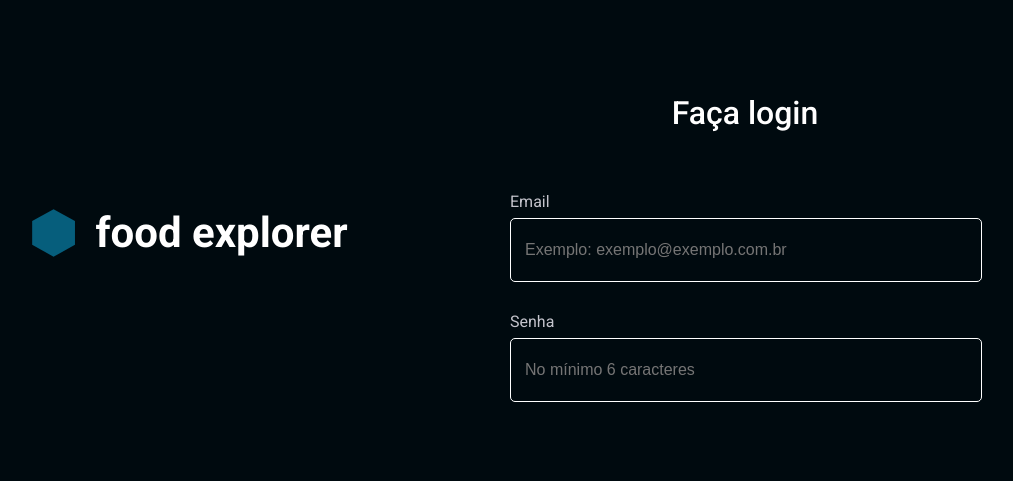
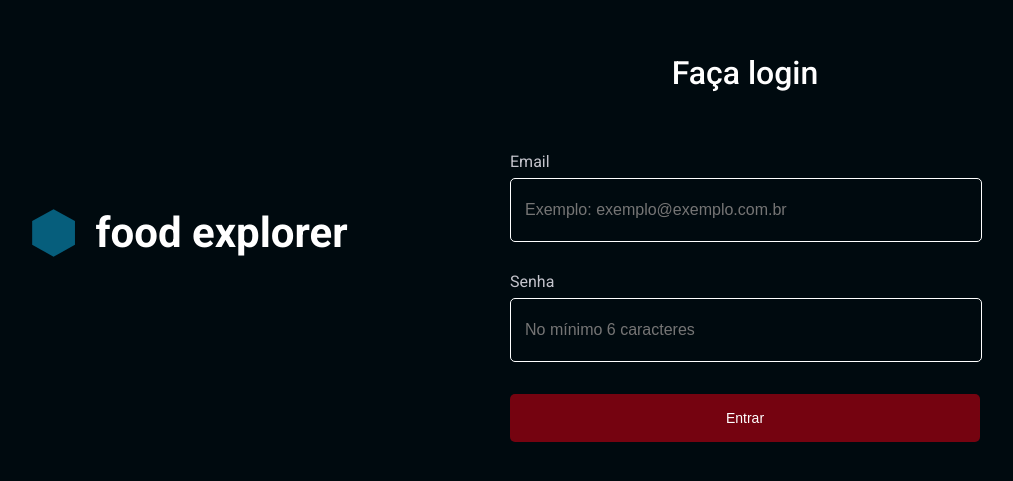
Before and after one commit to antoniodebrito/foodExplorer-front, a React (Vite) app: page / in a window 1280 px wide. Shown: the part 167-648 px from the top of the page, without its empty margins (130-1143 px from the left). Built offline with nearby package versions, Linux system fonts and the light colour scheme.

Commit message:
:sparkles: feat: create Button component

```diff
--- /dev/null
+++ b/src/components/Button/index.jsx
@@ -0,0 +1,11 @@
+import { Container } from "./styles";
+
+export function Button({title}) {
+  return (
+    <Container
+      type="button"
+    >
+      {title}
+    </Container>
+  )
+}
--- /dev/null
+++ b/src/components/Button/styles.jsx
@@ -0,0 +1,14 @@
+import styled from "styled-components";
+
+export const Container = styled.button`
+  background: ${({theme}) => theme.COLORS.TOMATO_100};
+  border: 0;
+  border-radius: 5px;
+  color: ${({ theme }) => theme.COLORS.LIGHT_100};
+  font-size: 1.4rem;
+  font-weight: 500;
+  height: 4.8rem;
+  line-height: 2.4rem;
+  padding: 1.2rem 3.2rem;
+  width: 100%;
+`
--- a/src/pages/SignIn/index.jsx
+++ b/src/pages/SignIn/index.jsx
@@ -1,3 +1,4 @@
+import { Button } from "../../components/Button";
 import { Input } from "../../components/Input";
 import { Container } from "./styles";
 
@@ -28,7 +29,7 @@ export function SignIn() {
               placeholder="No mínimo 6 caracteres"
             />
           </div>
-          {/* button */}
+          <Button title="Entrar"/>
         </form>
       </section>
     </Container>
```
